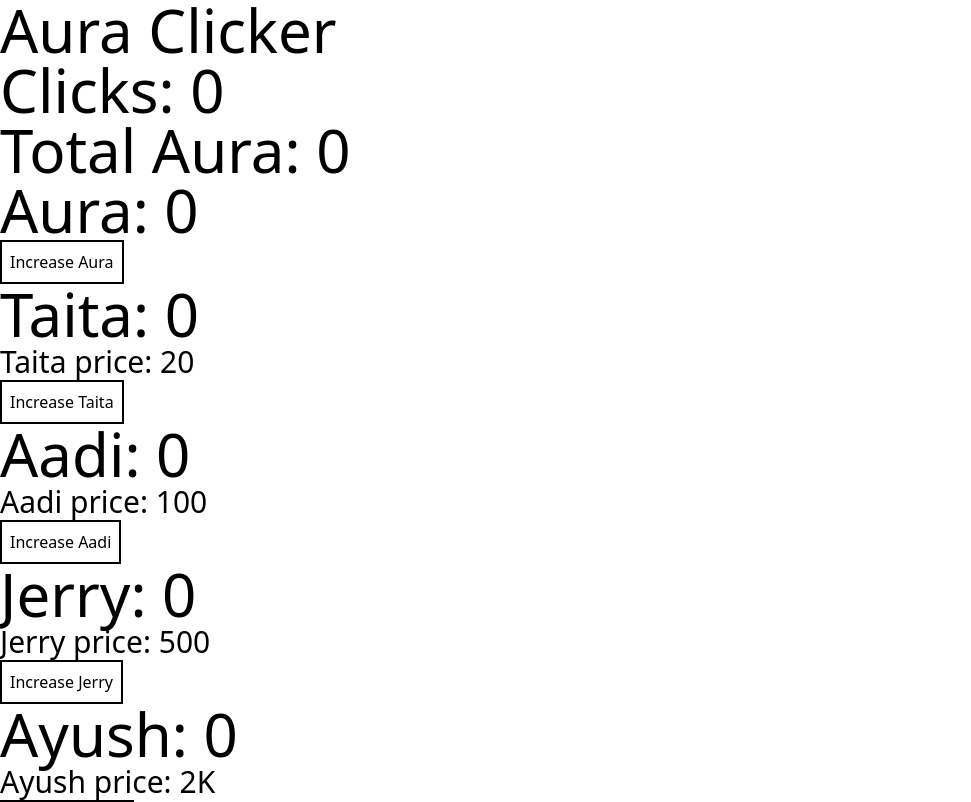
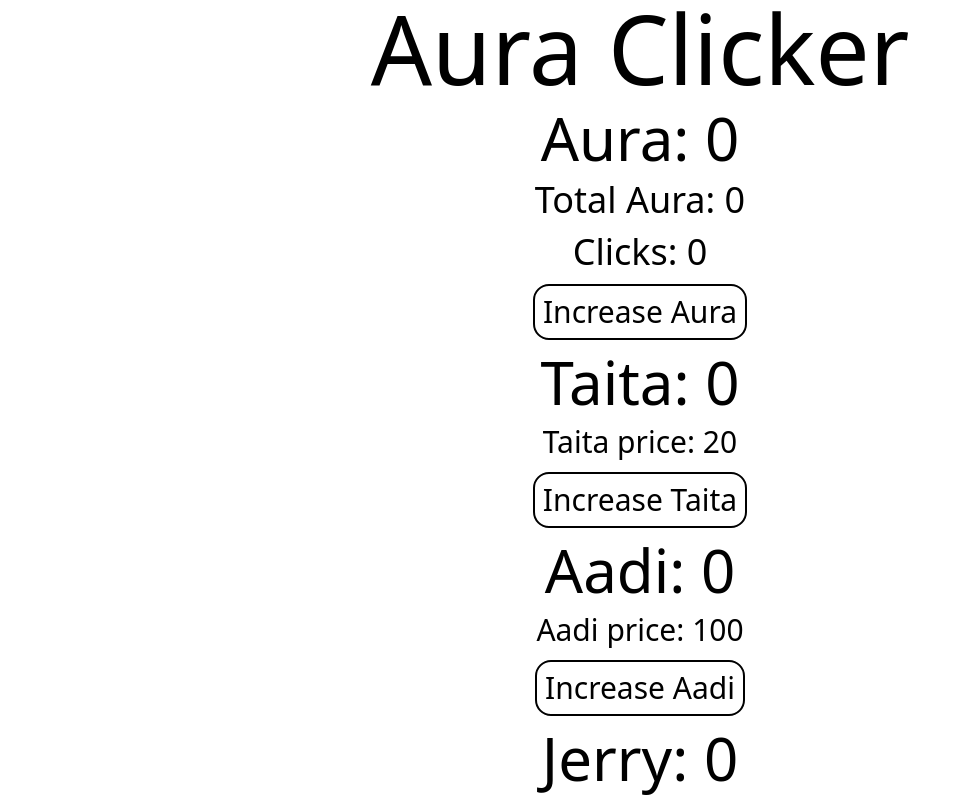
Before and after one commit to Kaichengxdd/taita-sleeping-2, a React (Vite) app: page / in a window 1280 px wide. Shown: the top 802 px of the page, without its empty margins (0-971 px from the left). Built offline with nearby package versions, Linux system fonts and the light colour scheme.

Commit message:
Started css

```diff
--- a/src/App.tsx
+++ b/src/App.tsx
@@ -1,5 +1,6 @@
 import { useState, useEffect } from 'react'
 import slavetemplate from "./slaves/slavetemplate"
+import './index.css';
 
 function App() {
   const [aura, setAura] = useState(0);
@@ -68,12 +69,12 @@ function App() {
   }
 
   return (
-    <div>
-      <div className="text-6xl">Aura Clicker</div>
-      <p className="text-6xl">Clicks: {clicks}</p>
-      <p className="text-6xl">Total Aura: {displayNum(totalAura.toFixed(2))}</p>
+    <div className='text-center flex items-center justify-center flex-col gap-3'>
+      <p className="text-8xl">Aura Clicker</p>
       <p className="text-6xl">Aura: {displayNum(aura.toFixed(2))}</p>
-      <button onClick={handleClick} className="border-2 border-black p-2">
+      <p className="text-4xl">Total Aura: {displayNum(totalAura.toFixed(2))}</p>
+      <p className="text-4xl">Clicks: {clicks}</p>
+      <button onClick={handleClick} className="btn">
         Increase Aura
       </button>
 
@@ -82,7 +83,7 @@ function App() {
         <>
           <p className='text-6xl'>{slave.getName()}: {displayNum(slave.getAmount().toFixed(2))}</p>
           <p className='text-3xl'>{slave.getName()} price: {displayNum(slave.getPrice().toFixed(2))}</p>
-          <button onClick={() => handleBuy(slave)} className="border-2 border-black p-2">
+          <button onClick={() => handleBuy(slave)} className="btn">
             Increase {slave.getName()}
           </button>
         </>
--- a/src/index.css
+++ b/src/index.css
@@ -1 +1,5 @@
 @import "tailwindcss";
+
+.btn {
+    @apply text-3xl border-2 border-black p-2 rounded-2xl hover:bg-gray-200 hover:scale-105 active:scale-120 transition-all ease-in-out duration-300;
+}
```
